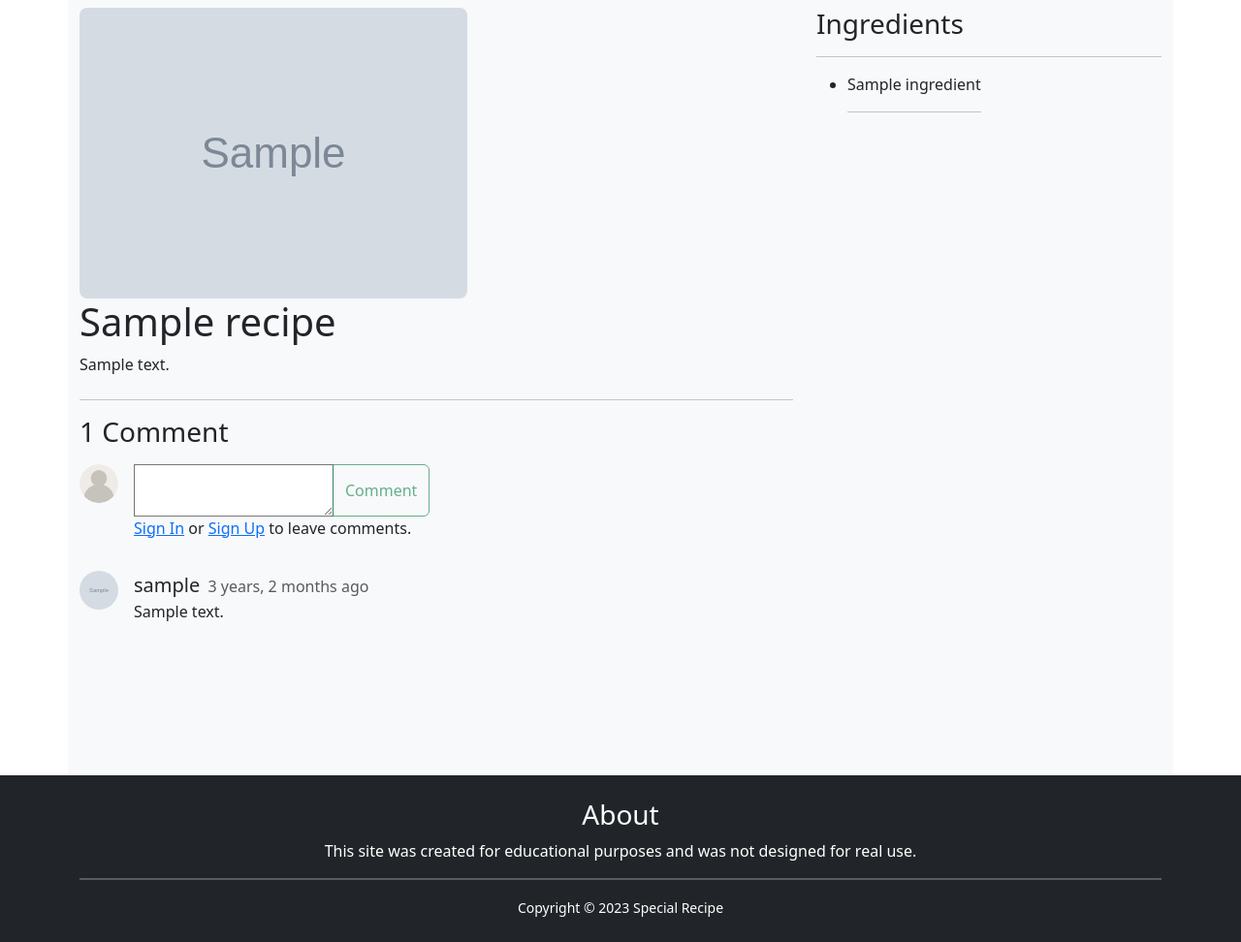
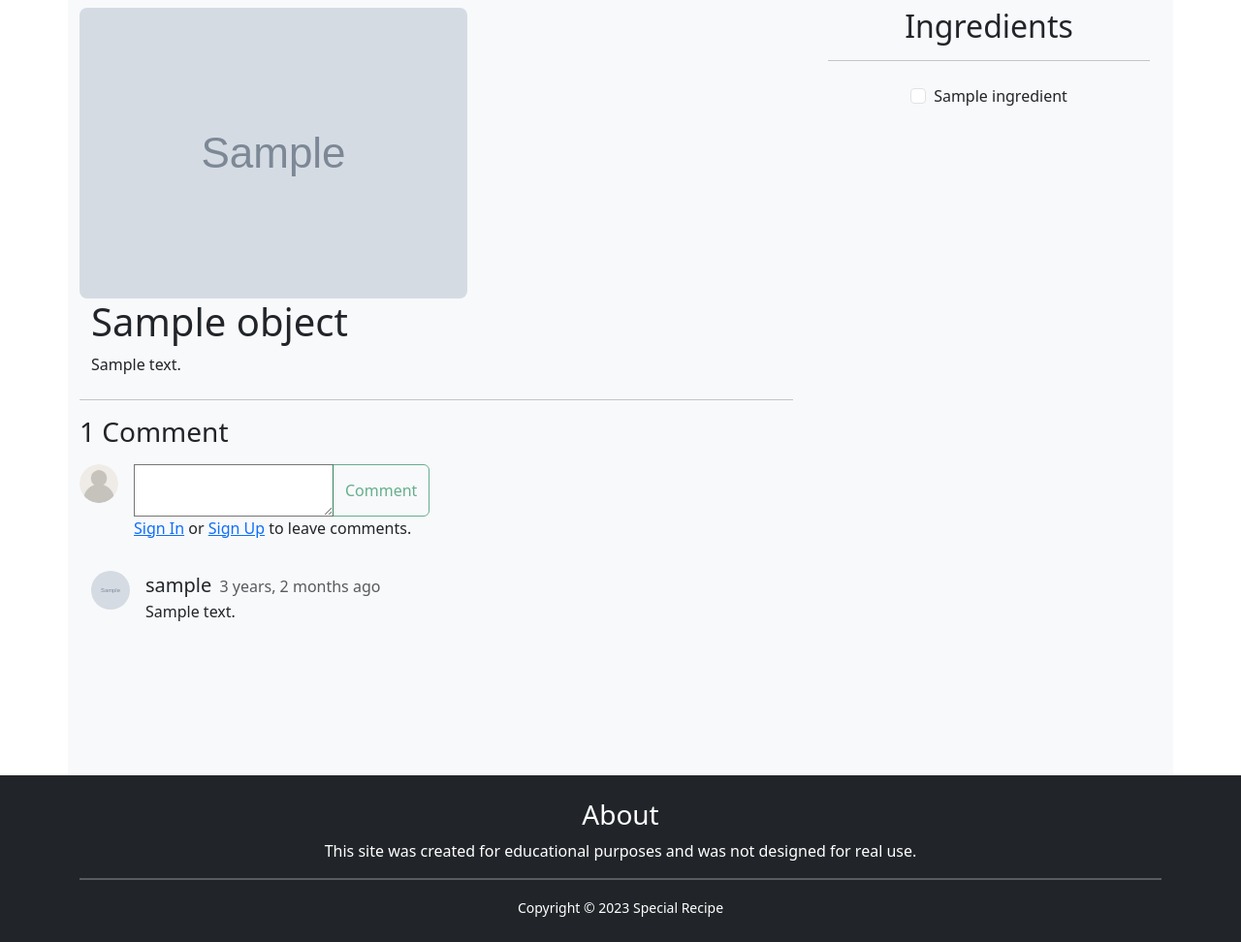
Before and after one commit to FCTL3314/SpecialRecipe, a Django app: template templates/recipe/recipe_description.html in a window 1280 px wide. Shown: the part 60-1032 px from the top of the page at 97% size. Run offline with Django 4.2, Linux system fonts and the light colour scheme; the template is opened without the code that fills it: most values are stand-ins (such as "Sample title", 1, 10 or a date in 2020); grey boxes marked "Sample" are stand-in pictures; form fields are guessed from the names that the template uses; some libraries are stand-ins or nearby versions.

Commit message:
make templates more readable

```diff
--- a/static/js/script.js
+++ b/static/js/script.js
@@ -1,3 +1,6 @@
+const static_url = '/static/'
+
+
 function getCookie(name) {
     let cookieValue = null;
     if (document.cookie && document.cookie !== '') {
@@ -31,7 +34,7 @@ $('.bookmark').click(function () {
             const newBookmarkCount = isSaved ? bookmarkCount - 1 : bookmarkCount + 1;
 
             bookmarkText.text(newBookmarkCount + ' Saves');
-            bookmarkImg.attr('src', `/static/icon/bookmark${isSaved ? '' : '-fill'}.svg`);
+            bookmarkImg.attr('src', `${static_url}icon/bookmark${isSaved ? '' : '-fill'}.svg`);
             bookmarkImg.addClass('animate__animated animate__flip').one('animationend', function () {
                 $(this).removeClass('animate__animated animate__flip');
             });
@@ -103,7 +106,9 @@ $('#show-more-comments-btn').click(function () {
         success: function (response) {
             for (const comment of response.results) {
 
-                const authorImage = comment.author.image ? comment.author.image : '/static/img/default_user_image.png';
+                const authorImage = comment.author.image
+                    ? comment.author.image
+                    : `${static_url}/img/default_user_image.png`;
                 const authorUsername = comment.author.username;
                 const authorSlug = comment.author.slug;
                 const commentCreatedDate = moment(comment.created_date).fromNow();
@@ -159,7 +164,9 @@ $(`#add-comment-form`).on('submit', function (event) {
         success: function (response) {
             form.reset();
 
-            const authorImage = response.author.image ? response.author.image : '/static/img/default_user_image.png';
+            const authorImage = response.author.image
+                ? response.author.image
+                : `${static_url}/img/default_user_image.png`;
             const authorUsername = response.author.username;
             const authorSlug = response.author.slug;
             const commentCreatedDate = moment(response.created_date).fromNow();
--- a/templates/recipe/inclusion/pagination.html
+++ b/templates/recipe/inclusion/pagination.html
@@ -15,7 +15,7 @@
     {% endif %}
     {% if page_obj.number|add:'-4' > 1 %}
       <li class="page-item">
-          <a class="page-link" href="{{ paginator_url }}{{ page_obj.number|add:'-5' }}">
+          <a class="page-link" href="{{ paginator_url }}{{ 1 }}">
             <span aria-hidden="true">&hellip;</span>
           </a>
         </li>
@@ -35,7 +35,7 @@
     {% endfor %}
     {% if page_obj.paginator.num_pages > page_obj.number|add:'4' %}
       <li class="page-item">
-          <a class="page-link" href="{{ paginator_url }}{{ page_obj.number|add:'5' }}">
+          <a class="page-link" href="{{ paginator_url }}{{ page_obj.paginator.num_pages }}">
             <span aria-hidden="true">&hellip;</span>
           </a>
         </li>
--- a/templates/recipe/recipe_bookmarks.html
+++ b/templates/recipe/recipe_bookmarks.html
@@ -9,8 +9,8 @@
     </div>
     <hr>
     <div class="row">
-      {% if saved_recipes %}
-        {% for recipe in saved_recipes %}
+      {% if object_list %}
+        {% for recipe in object_list %}
           <div class="col-lg-3 mb-3">
             {% include 'recipe/inclusion/recipe_card/recipe_card_bookmark_active.html' %}
           </div>
--- a/templates/recipe/recipe_description.html
+++ b/templates/recipe/recipe_description.html
@@ -9,29 +9,31 @@
     <div class="row">
       <div class="col-lg-8 my-2">
         <div>
-          <img class="img-fluid rounded-3" src="{{ recipe.image.url }}" alt="recipe_image">
+          <img class="img-fluid rounded-3" src="{{ object.image.url }}" alt="recipe_image">
         </div>
-        <div>
-          <h1 class="text-truncate">{{ recipe.name }}</h1>
-        </div>
-        <div>
-          {{ recipe.cooking_description|safe }}
+        <div class="container overflow-x-auto">
+          <h1 class="text-break">{{ object.name }}</h1>
+          {{ object.cooking_description|safe }}
         </div>
       </div>
       <div class="col-lg-4 my-2">
-        <div class="mb-3">
-          <h3>Ingredients</h3>
+        <div class="container mb-3">
+          <h2 class="text-center">Ingredients</h2>
+          <hr>
+          <div class="container d-flex mb-3 justify-content-center">
+            <ul class="list-group list-group-flush">
+              {% for ingredient in ingredients %}
+                <li class="list-group-item list-group-item-action d-flex bg-light">
+                  <input class="form-check-input me-2" type="checkbox" id="IngredientCheckbox{{ forloop.counter0 }}">
+                  <div>
+                    <label class="form-check-label" for="IngredientCheckbox{{ forloop.counter0 }}">
+                      {{ ingredient.name }}
+                    </label>
                   </div>
-        <hr>
-        <div class="mb-3 d-flex">
-          <ul>
-            {% for ingredient in ingredients %}
-              <li>
-                <p>{{ ingredient.name }}</p>
-                <hr>
                 </li>
               {% endfor %}
             </ul>
+          </div>
         </div>
       </div>
     </div>
@@ -48,7 +50,7 @@
                     {% else %}
                       {% static 'img/default_user_image.png' %}
                     {% endif %}" alt="user-image" width="40" height="40">
-          <form id="add-comment-form" method="POST" class="w-100" data-recipe-id="{{ recipe.id }}">
+          <form id="add-comment-form" method="POST" class="w-100" data-recipe-id="{{ object.id }}">
 
             {% csrf_token %}
 
@@ -69,7 +71,7 @@
             {% endif %}
           </form>
         </div>
-        <div id="comments-container">
+        <div id="comments-container" class="container">
           {% if comments %}
             {% for comment in comments %}
               <div class="d-flex align-items-start mb-4">
@@ -89,7 +91,7 @@
               </div>
             {% endfor %}
           {% else %}
-            <div id="no-comments" class="text-center mb-5">
+            <div id="no-comments" class="container text-center mb-5">
               <img class="mb-4" src="{% static 'icon/comment.svg' %}" alt="comment" width="125" height="125">
               <h4>Looks like no one has left a comment yet, be the first!</h4>
             </div>
@@ -98,8 +100,8 @@
         {% if has_more_comments %}
           <div class="mb-4 text-center list-group">
             <button id="show-more-comments-btn" type="button"
-                    class="list-group-item list-group-item-action text-primary"
-                    data-page="2" data-recipe-id="{{ recipe.id }}">
+                    class="list-group-item list-group-item-action text-primary" data-page="2"
+                    data-recipe-id="{{ object.id }}">
               Show more
               <svg xmlns="http://www.w3.org/2000/svg" width="16" height="16" fill="currentColor"
                    class="bi bi-caret-down" viewBox="0 0 16 16">
```
Also changed, not shown: recipe/views.py (+2 -5 lines), templates/recipe/index.html (+4 -3 lines). Lines whose indentation alone changed are shown as unchanged.
